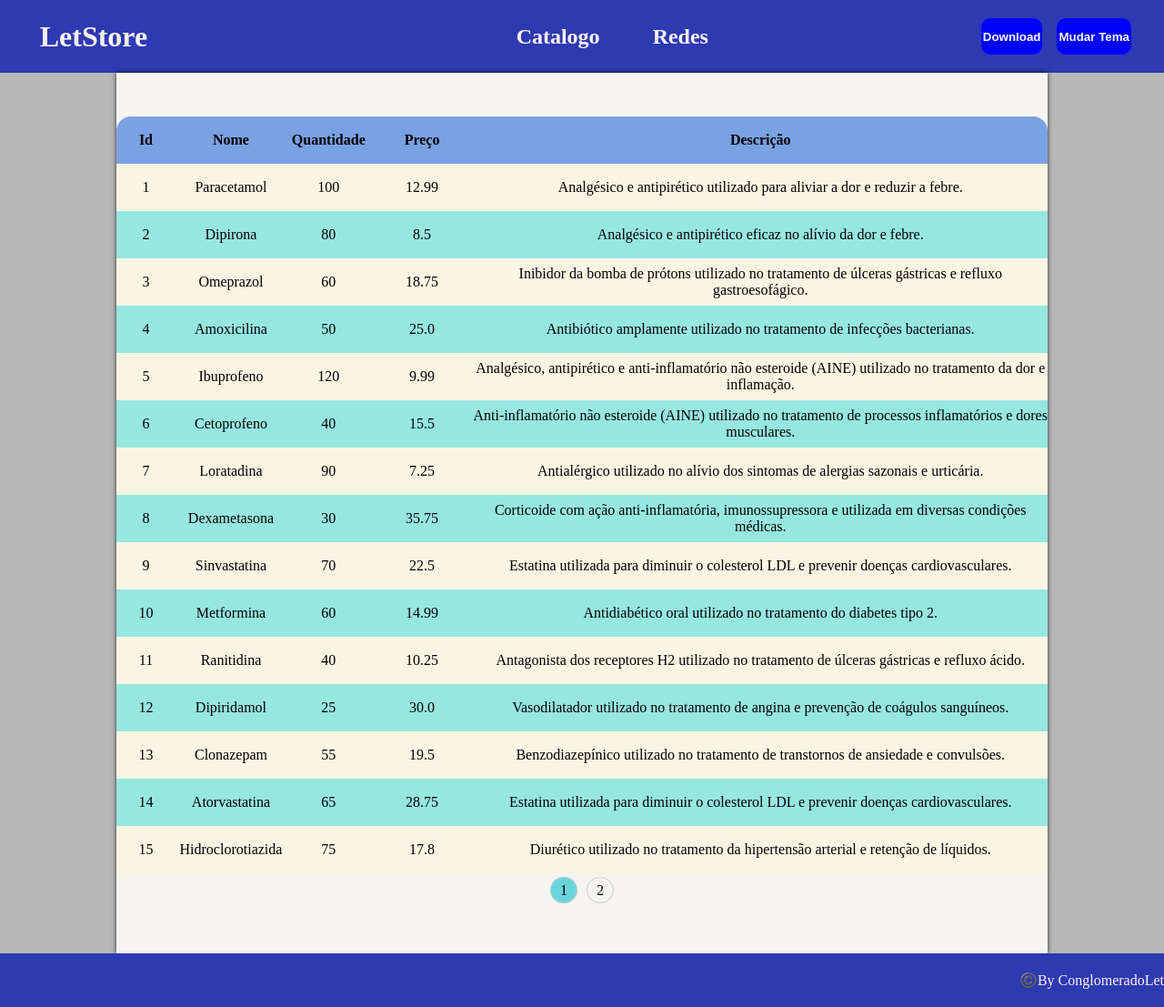
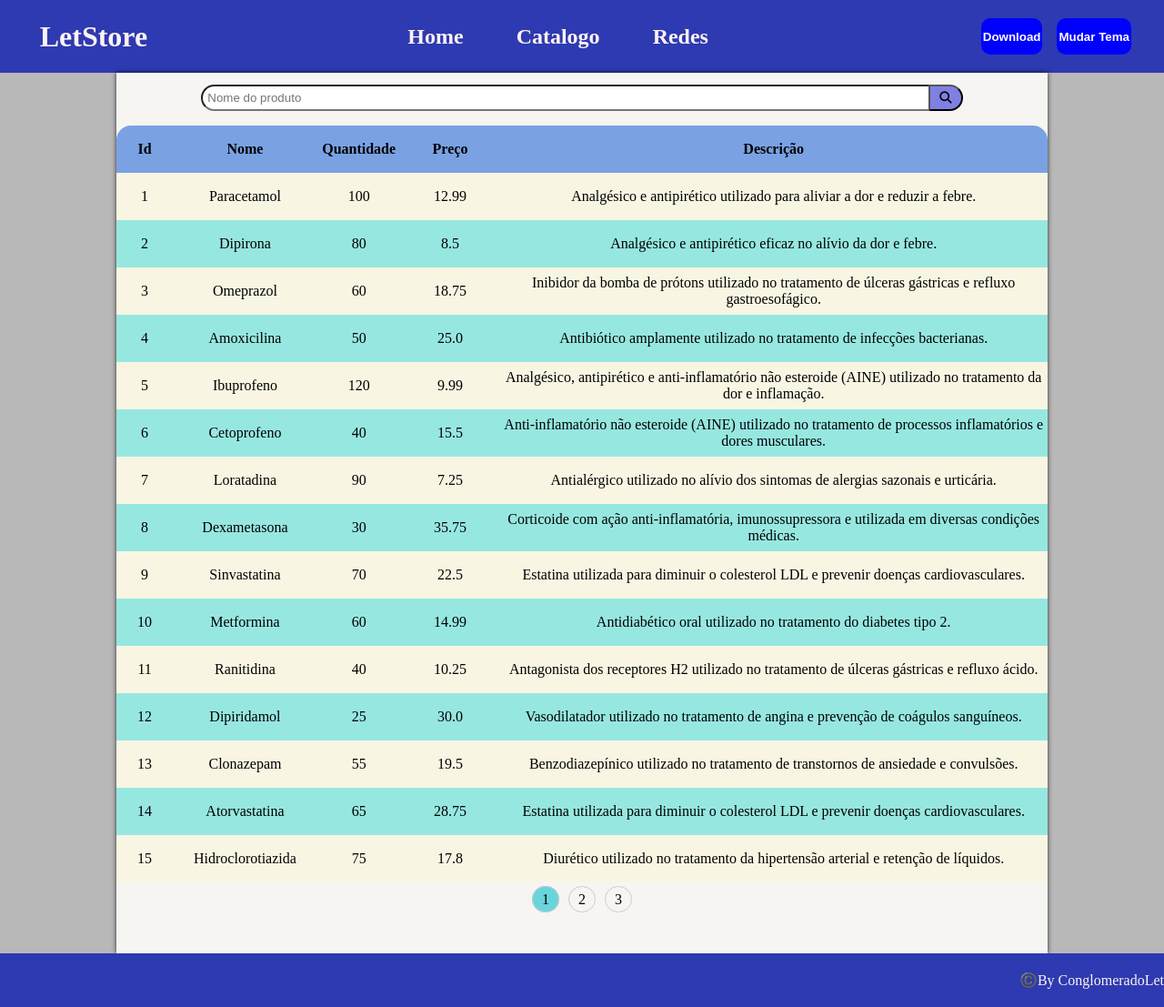
Before and after one commit to VerttB/TrabalhoEDII, a Flask app: page /catalogo in a window 1280 px wide. Shown: the whole page at 91% size. Run offline with Flask 3, Linux system fonts and the light colour scheme; some libraries are stand-ins or nearby versions.

Commit message:
search bar

```diff
--- a/arquivos/catalogo.json
+++ b/arquivos/catalogo.json
@@ -178,5 +178,67 @@
         "quantidade": 40,
         "preco": 20.25,
         "descricao": "Antidiabético oral utilizado no tratamento do diabetes tipo 2."
+    },
+    "31": {
+        "nome": "Cocaína",
+        "quantidade": 100,
+        "preco": 100.00,
+        "descricao": "Estimulante do sistema nervoso central, altamente viciante e ilegal em muitos países."
+    },
+    "32": {
+        "nome": "Heroína",
+        "quantidade": 50,
+        "preco": 200.00,
+        "descricao": "Opióide altamente viciante, ilegal e associado a sérios riscos à saúde e à dependência."
+    },
+    "33": {
+        "nome": "Crack",
+        "quantidade": 75,
+        "preco": 50.00,
+        "descricao": "Derivado da cocaína, altamente viciante e produzido como uma forma cristalina para fumar."
+    },
+    "34": {
+        "nome": "LSD",
+        "quantidade": 30,
+        "preco": 150.00,
+        "descricao": "Alucinógeno poderoso que altera a percepção, causando experiências sensoriais intensas e ilusões."
+    },
+    "35": {
+        "nome": "Anfetamina",
+        "quantidade": 80,
+        "preco": 75.00,
+        "descricao": "Estimulante sintético, conhecido por aumentar o estado de alerta e a energia, mas altamente viciante e ilegal."
+    },
+    "36": {
+        "nome": "MDMA (Ecstasy)",
+        "quantidade": 40,
+        "preco": 120.00,
+        "descricao": "Entactógeno e estimulante psicoativo, popular em festas de música eletrônica, mas ilegal e perigoso."
+    },
+    "37": {
+        "nome": "Metanfetamina",
+        "quantidade": 60,
+        "preco": 100.00,
+        "descricao": "Estimulante altamente viciante, semelhante à anfetamina, mas com efeitos mais potentes e perigosos."
+    },
+    "38": {
+        "nome": "Maconha",
+        "quantidade": 120,
+        "preco": 80.00,
+        "descricao": "Cannabis, uma das drogas ilícitas mais comuns, com efeitos psicoativos e recreativos."
+    },
+    "39": {
+        "nome": "Mescalina",
+        "quantidade": 25,
+        "preco": 200.00,
+        "descricao": "Alucinógeno natural encontrado em certos cactos, conhecido por produzir visões coloridas e experiências espirituais."
+    },
+    "40": {
+        "nome": "Psilocibina (Cogumelos Mágicos)",
+        "quantidade": 35,
+        "preco": 180.00,
+        "descricao": "Alucinógeno natural encontrado em certos cogumelos, conhecido por produzir viagens psicodélicas e estados alterados de consciência."
     }
+
+
 }
--- a/funcoesSite.py
+++ b/funcoesSite.py
@@ -1,4 +1,3 @@
-from flask_paginate import Pagination, get_page_parameter
 
 def get_pagina(dados, inicio, qtd_por_pagina):
     novo_dicionario = {}
@@ -7,3 +6,11 @@ def get_pagina(dados, inicio, qtd_por_pagina):
         if inicio <= int(item_id) < (inicio + qtd_por_pagina):
             novo_dicionario[item_id] = item
     return novo_dicionario
+
+def filtrarDicionario(dados,texto=None):
+    novo_dicionario = {}
+    for item_id,item in dados.items():
+        if texto is not None and texto in item['nome']:
+            novo_dicionario[item_id] = item
+
+    return novo_dicionario
--- a/main.py
+++ b/main.py
@@ -13,12 +13,14 @@ def principal():
     return render_template('index.html')
 
 @app.route('/catalogo')
-def catalogo():
+def catalogo(nomeAprocurar=None):
     catalogo = dicionario.lerArquivo()  # Supondo que lerArquivo() é uma função que retorna o dicionário
+    if(nomeAprocurar is not None and nomeAprocurar != ''):
+        catalogo = funcoesSite.filtrarDicionario(catalogo, nomeAprocurar)
+
     total = len(catalogo)
     pagina = request.args.get(get_page_parameter(), type=int, default=1)
     qtd_por_pagina = 15
-
     pagination_data = funcoesSite.get_pagina(catalogo, (pagina - 1) * qtd_por_pagina, qtd_por_pagina)
     paginacao = Pagination(page=pagina, total=total, qtd_per_page=qtd_por_pagina, per_page = qtd_por_pagina,search =False, format_number=True, aria_label='e')
     return render_template('catalogo.html', paginacao = paginacao, catalogo = pagination_data)
@@ -29,13 +31,16 @@ def about():
 
 @app.route('/download')
 def download():
-    path = 'arquivos/catalago.json'
+    path = 'arquivos/catalogo.json'
     return send_file(path, as_attachment=True)
 
-# @app.route('/lerTexto', methods=['POST'])
-# def lerTexto():
-#     texto = request.form['texto']
-#     return f"O texto digitado foi {texto}"
+@app.route('/lerTexto', methods=['POST', 'GET'])
+def lerTexto():
+    if request.method == 'POST':
+        texto = request.form.get('texto')
+        print(f"Texto {texto}")
+        return catalogo(texto)
+   # return render_template('about.html')
 
 # @app.route('/index')
 # def sobre3():
--- a/static/styles/catalogo.css
+++ b/static/styles/catalogo.css
@@ -29,6 +29,7 @@ th,td{
 
 tr{
     color: var(--cor-texto);
+    transition: 0.3s ease;
 }
 tr:nth-child(even) {
     background-color: var(--cor-tabela-itens);
@@ -39,6 +40,7 @@ tr:nth-child(odd){
 }
 tr:hover{
     background-color: var(--cor-tabela-itens-hover);
+
 }
 
 .table, th, td{
@@ -47,7 +49,7 @@ tr:hover{
 }
 
 .table{
-    margin-top: 3em;
+    margin-top: 1em;
     overflow-x: auto;
     border-spacing: 0;
 }
@@ -58,7 +60,7 @@ tr:hover{
     width: 6em;
 }
 #thead__nome{
-    width: 8em;
+    width: 12em;
 }
 #thread__quantidade{
     width: 10em;
@@ -70,3 +72,34 @@ tr:hover{
     width: 60em;
 
 }
+
+.tabela_pesquisa{
+    display: flex;
+    gap: 0px;
+}
+.pesquisa__input{
+    margin-top: 1em;
+    width: 60em;
+    padding: 5px 5px;
+    border-right:hidden;
+    border-top-left-radius: 16px;
+    border-bottom-left-radius: 16px;
+}
+
+.pesquisa__botao{
+    margin-top: 1em;
+    cursor: pointer;
+    padding: 0px 10px;
+    background-color: rgb(128, 128, 227);
+    border-top-right-radius: 16px;
+    border-bottom-right-radius: 16px;
+    transition: 0.3s ease;
+
+}
+
+.pesquisa__botao:hover{
+    background-color: var(--cor-tabela-itens-hover);
+}
+.pesquisa__botao:active{
+    background-color: rgb(255, 0, 0);
+}
--- a/static/styles/indexStyle.css
+++ b/static/styles/indexStyle.css
@@ -71,6 +71,10 @@ body{
     color: black;
 }
 
+.button:active{
+    background-color: beige;
+}
+
 .conteudo{
     background-color: var(--cor-de-fundo);
     display: flex;
@@ -121,6 +125,7 @@ body{
     align-items: center;
     height: 100vh;
     box-shadow: 0px 0px 5px rgba(0,0,0,0.8);
+    transition: 0.3s ease;
 }
 
 .index{
--- a/static/styles/paginacao.css
+++ b/static/styles/paginacao.css
@@ -10,7 +10,7 @@
 .pagination li {
     margin: 0 5px;
 }
-.pagination li:last-child, li:first-child{
+.pagination .page-item:last-child, .page-item:first-child{
     visibility: hidden;
 }
 .pagination span{
--- a/templates/catalogo.html
+++ b/templates/catalogo.html
@@ -6,15 +6,24 @@
     <link rel="stylesheet" href="{{ url_for('static', filename='styles/indexStyle.css') }}">
     <link rel="stylesheet" href="{{ url_for('static', filename='styles/catalogo.css')}}">
     <link rel="stylesheet" href="{{ url_for('static', filename='styles/paginacao.css')}}">
-    <title>Document</title>
 </head>
 
 <body>
-  {% extends "header.html" %}
+{% extends "header.html" %}
+
 {%block content%}
     <main>
+
         <section class="conteudo__catalogo">
+
             <div class="conteudo__catalogo__tabela bloco">
+              <form action="{{ url_for('lerTexto')}}" method="post">
+              <div class="tabela_pesquisa">
+              <input class="pesquisa__input" type="text" id="texto" name="texto" placeholder="Nome do produto">
+            <button class="fa-solid fa-magnifying-glass pesquisa__botao" type="submit"></button>
+          </div>
+            </form>
+
                 <table class="table table-bordered">
                   <thead>
                     <tr>
--- a/templates/header.html
+++ b/templates/header.html
@@ -4,6 +4,7 @@
     <meta name="viewport" content="width=device-width, initial-scale=1.0">
     <link rel="stylesheet" href="{{url_for('static', filename='styles/reset.css')}}">
     <link rel="stylesheet" href="{{ url_for('static', filename='styles/indexStyle.css') }}">
+    <link rel="stylesheet" href="https://cdnjs.cloudflare.com/ajax/libs/font-awesome/6.5.2/css/all.min.css" integrity="sha512-SnH5WK+bZxgPHs44uWIX+LLJAJ9/2PkPKZ5QiAj6Ta86w+fsb2TkcmfRyVX3pBnMFcV7oQPJkl9QevSCWr3W6A==" crossorigin="anonymous" referrerpolicy="no-referrer" />
     <title>Document</title>
 </head>
 <header class="cabecalho">
@@ -14,8 +15,7 @@
     <ul class="cabecalho__lista">
         <li><a class="cabecalho__lista__link" href="{{url_for('principal')}}">Home</a></li>
         <li><a class="cabecalho__lista__link" href="{{url_for('catalogo')}}">Catalogo</a></li>
-        <li> <a class="cabecalho__lista__link" href="{{url_for('about')}}">Redes</a></li>
-
+        <li><a class="cabecalho__lista__link" href="{{url_for('about')}}">Redes</a></li>
     </ul>
     <div class="cabecalho__extras">
         <a href="{{url_for('download')}}" download>
@@ -44,6 +44,8 @@
         document.body.classList.add(tema)
       }
     })
+
+    console.log(document.querySelector('input').value)
 </script>
 </body>
 </html>
```
